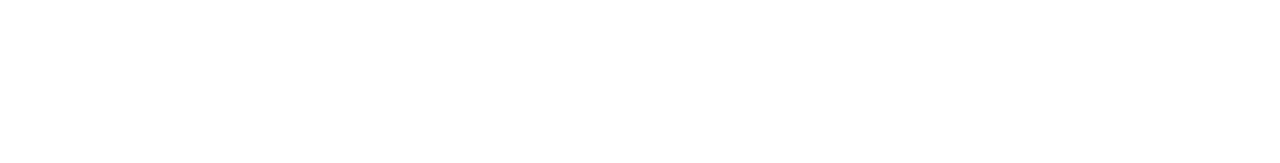
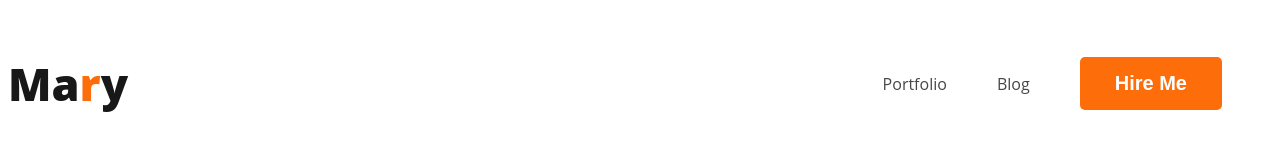
Before and after one commit to Hridoy1750/Developer-Portfolio, a plain HTML site: page index.html in a window 1280 px wide. Drawn offline with Linux system fonts and the light colour scheme.

Commit message:
added nav

```diff
--- a/index.html
+++ b/index.html
@@ -1,15 +1,27 @@
 <!DOCTYPE html>
 <html lang="en">
 <head>
-    <meta charset="UTF-8">
-    <meta name="viewport" content="width=device-width, initial-scale=1.0">
+
     <title>Web Developer Portfolio</title>
+
+    <link rel="stylesheet" href="styles/portfolio.css">
+
 </head>
+
 <body>
     <header>
 
     </header>
     <main>
+        <nav>
+            <h3 class="nav-title">Ma<span class="text-primary">r</span>y</h3>
+            <ul>
+                <li><a href="">Portfolio</a></li>
+                <li><a href="">Blog</a></li>
+                <li><button class="btn-primary">Hire Me</button></li>
+
+            </ul>
+        </nav>
 
     </main>
     <footer>
--- /dev/null
+++ b/styles/portfolio.css
@@ -0,0 +1,45 @@
+/* nav related style */
+body {
+        font-family: 'lato', sans-serif;
+        font-family: 'Open Sans', sans-serif;
+      }
+
+.text-primary{
+    color: #fd6e0a;
+}
+
+.btn-primary{
+    border-radius: 5px;
+    background-color: #fd6e0a;
+    border: 0;
+    color: white;
+    font-size: 20px;
+    font-weight: 700;
+    padding: 15px 35px;
+}
+
+nav {
+    display: flex;
+    justify-content: space-between;
+}
+
+.nav-title {
+    color: #181818;
+    font-size: 45px;
+    font-weight: 800;
+}
+
+nav > ul{
+    display: flex;
+    align-items: center;
+}
+
+nav li {
+    list-style: none;
+    margin-right: 50px;
+}
+
+nav a{
+    text-decoration: none;
+    color: #474747;
+}
```
